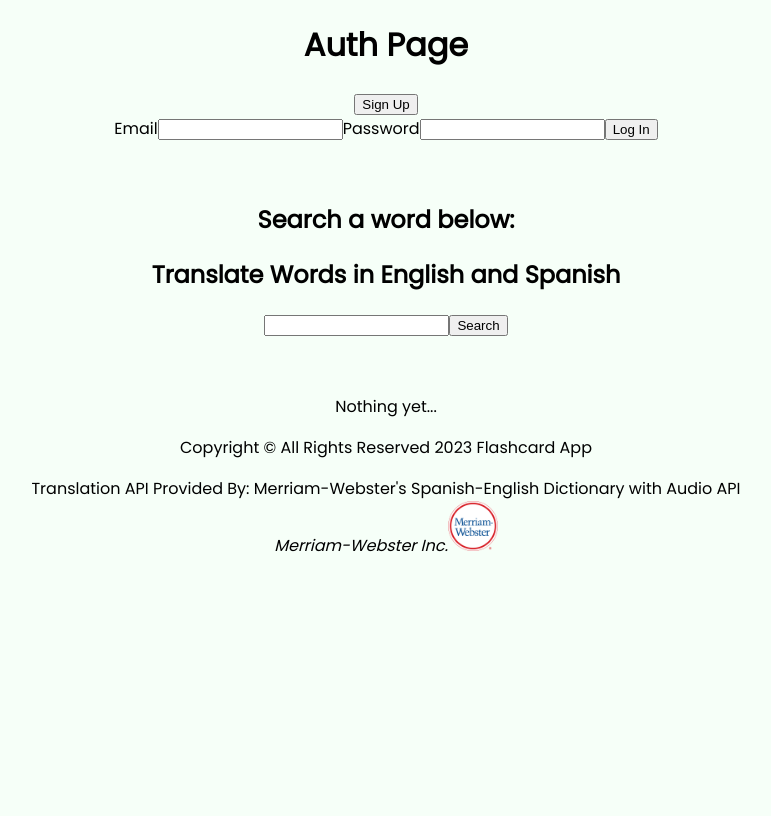
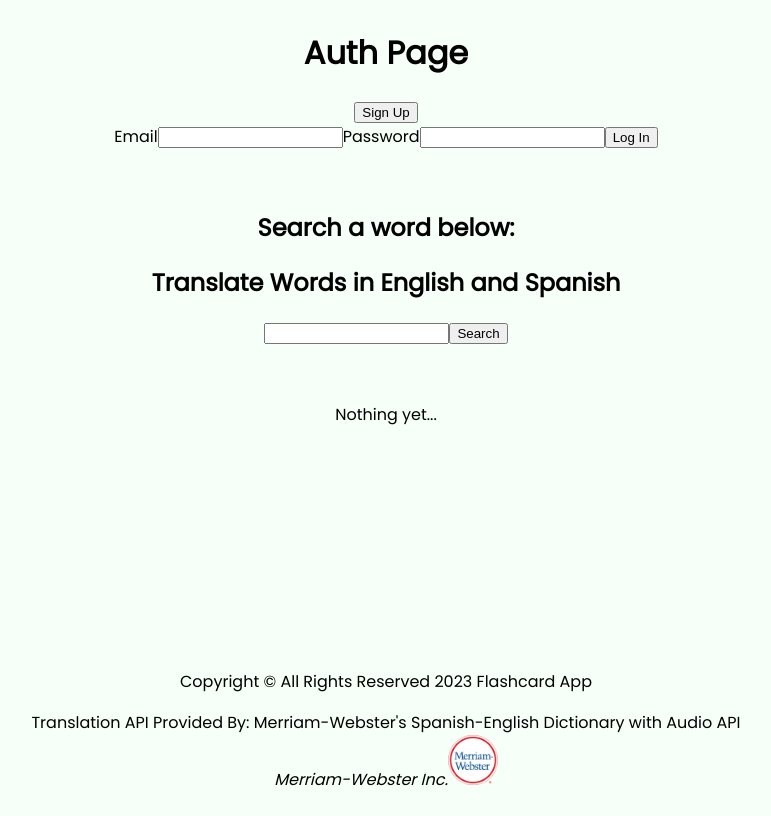
Before and after one commit to al-brooks/spanish-flashcards-client, a React (Create React App) app: page / in a window 1280 px wide. Shown: the whole page, without its empty margins (254-1025 px from the left). Built offline with nearby package versions, Linux system fonts and the light colour scheme.

Commit message:
adds more style to landing

```diff
--- a/src/components/NavBar/NavBar.js
+++ b/src/components/NavBar/NavBar.js
@@ -8,7 +8,7 @@ export default function NavBar({ user, setUser }) {
   };
 
   return (
-    <nav className="flex-row flex-even">
+    <nav className="flex flex-even">
       <Link to={"/"}>Home</Link>
       <Link to={"/translate"}>Translate</Link>
       <Link to={"/flashcards"}>Flashcards</Link>
--- a/src/index.css
+++ b/src/index.css
@@ -14,7 +14,7 @@
 }
 
 body {
-  margin: 0;
+  margin: 0, auto;
   font-family: "Poppins", sans-serif;
   background-color: var(--color-six);
 }
@@ -45,10 +45,18 @@ a:hover {
   background-color: var(--color-four);
 }
 
-.flex-row {
+.flex {
   display: flex;
+}
+
+.flex-col {
+  flex-direction: column;
 }
 
 .flex-even {
   justify-content: space-evenly;
 }
+
+.flex-space-be {
+  justify-content: space-between;
+}
--- a/src/pages/App/App.css
+++ b/src/pages/App/App.css
@@ -1,38 +1,7 @@
 .App {
   text-align: center;
-}
-
-.App-logo {
-  height: 40vmin;
-  pointer-events: none;
-}
-
-@media (prefers-reduced-motion: no-preference) {
-  .App-logo {
-    animation: App-logo-spin infinite 20s linear;
-  }
-}
-
-.App-header {
-  background-color: #282c34;
-  min-height: 100vh;
+  height: 100vh;
   display: flex;
   flex-direction: column;
-  align-items: center;
-  justify-content: center;
-  font-size: calc(10px + 2vmin);
-  color: white;
+  justify-content: space-between;
 }
-
-.App-link {
-  color: #61dafb;
-}
-
-@keyframes App-logo-spin {
-  from {
-    transform: rotate(0deg);
-  }
-  to {
-    transform: rotate(360deg);
-  }
-}
--- a/src/pages/App/App.js
+++ b/src/pages/App/App.js
@@ -18,7 +18,7 @@ function App() {
   const [user, setUser] = useState(getUser());
 
   return (
-    <div className="App">
+    <div className="App flex flex-col flex-space-be">
       {user ? (
         <>
           <NavBar user={user} setUser={setUser} />
```
